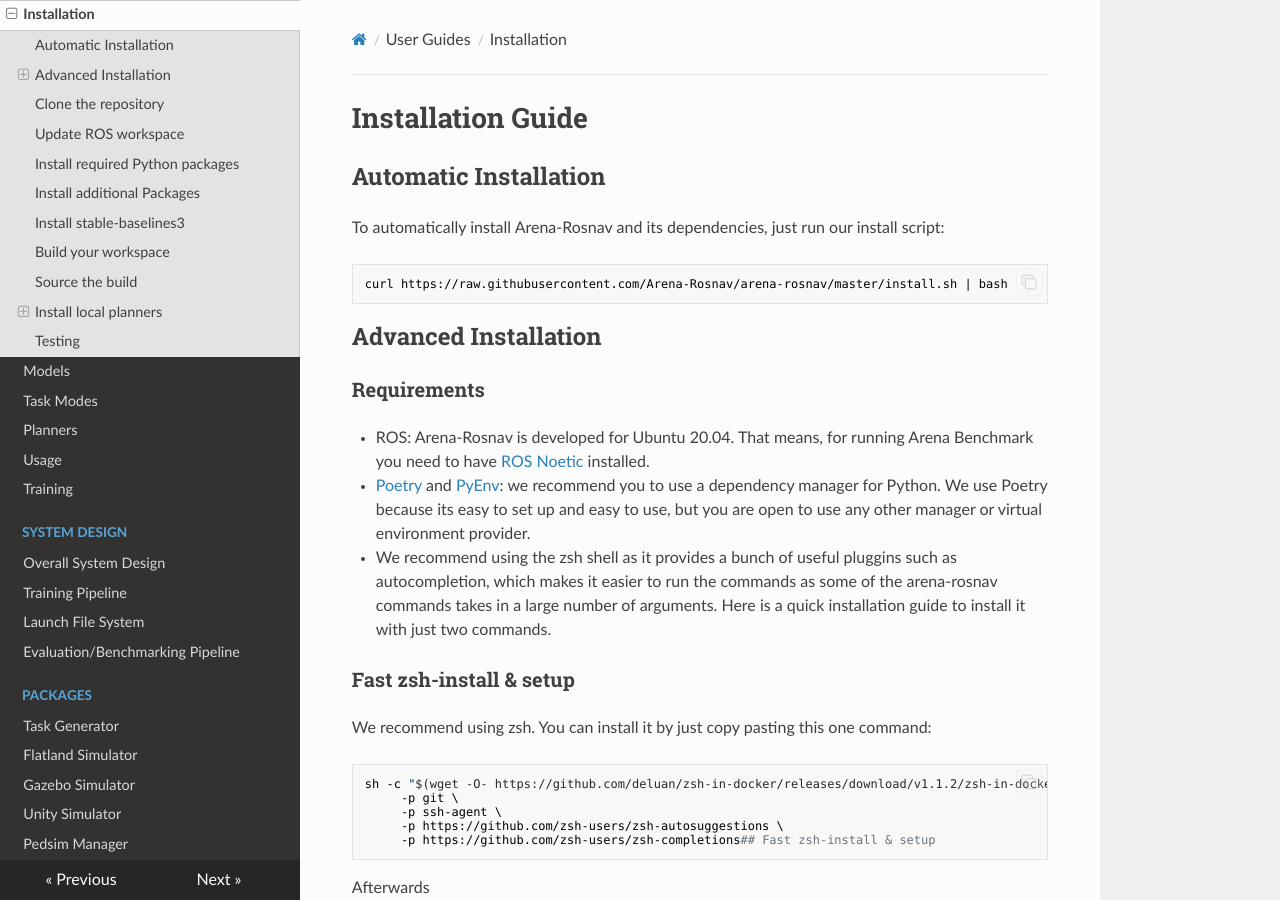
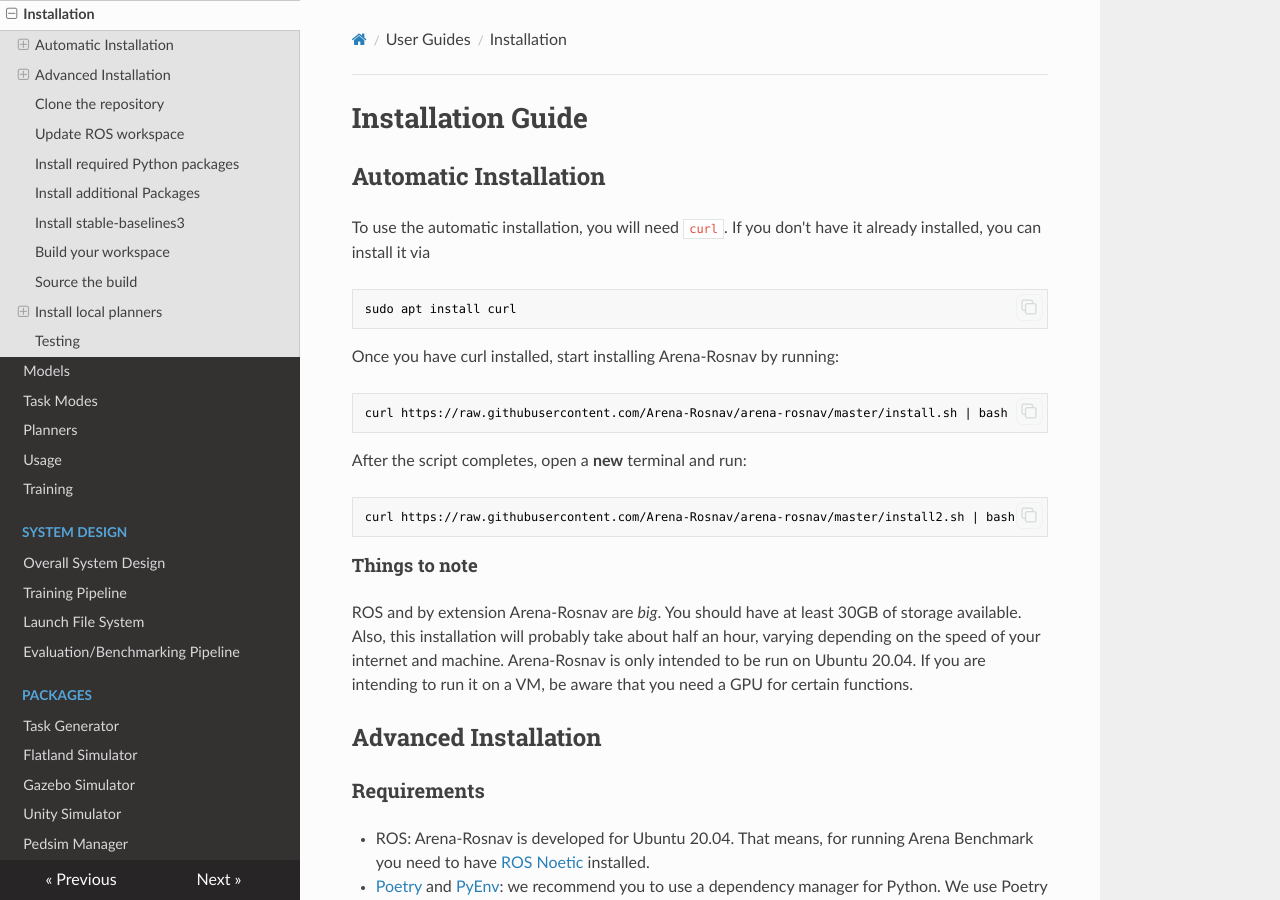
Before and after one commit to Arena-Rosnav/.github, an MkDocs documentation site: the page built from docs/user_guides/installation.md, in a window 1280 px wide and 900 px high. Built offline with MkDocs 1.6.1, drawn with Linux system fonts in a browser that asks for light colours; nearby versions of some CDN libraries; comment, search, counter and statistics services are not loaded.

Commit message:
Update installation.md
Update installation.md to fit new install script

````diff
--- a/docs/user_guides/installation.md
+++ b/docs/user_guides/installation.md
@@ -1,10 +1,23 @@
 # Installation Guide
 
 ## Automatic Installation
-To automatically install Arena-Rosnav and its dependencies, just run our install script:
+To use the automatic installation, you will need `curl`. If you don't have it already installed, you can install it via
+```bash
+sudo apt install curl
+```
+Once you have curl installed, start installing Arena-Rosnav by running:
 ```bash
 curl https://raw.githubusercontent.com/Arena-Rosnav/arena-rosnav/master/install.sh | bash
 ```
+After the script completes, open a **new** terminal and run:
+```bash
+curl https://raw.githubusercontent.com/Arena-Rosnav/arena-rosnav/master/install2.sh | bash
+```
+
+#### Things to note
+ROS and by extension Arena-Rosnav are *big*. You should have at least 30GB of storage available.
+Also, this installation will probably take about half an hour, varying depending on the speed of your internet and machine.
+Arena-Rosnav is only intended to be run on Ubuntu 20.04. If you are intending to run it on a VM, be aware that you need a GPU for certain functions.
 
 ## Advanced Installation
 
````
